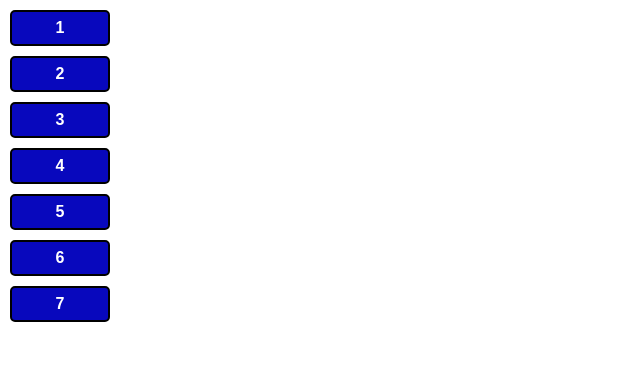
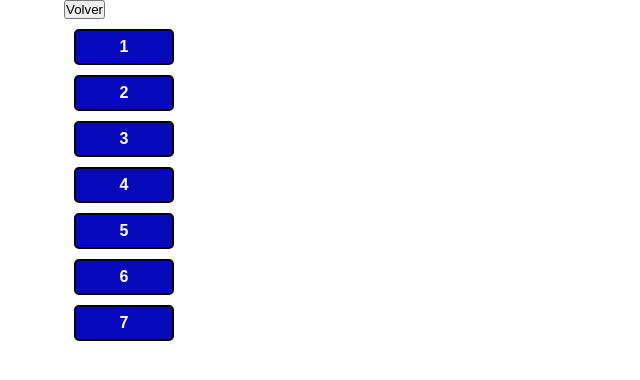
Before and after one commit to matiasarz/matiasarz-trabajaf, a React (Create React App) app: page /reposicion/pasillo/50/1 in a window 1280 px wide. Shown: the top 380 px of the page, without its empty margins (0-640 px from the left). Built offline with nearby package versions, Linux system fonts and the light colour scheme.

Commit message:
configuracion de rutas y comoponente buttonBack

```diff
--- a/src/App.css
+++ b/src/App.css
@@ -5,3 +5,7 @@
     font-family: sans-serif;
     box-sizing: border-box;
 }
+.mainContainer {
+    width: 90%;
+    margin: auto;
+}
--- a/src/App.jsx
+++ b/src/App.jsx
@@ -1,31 +1,30 @@
 import "./App.css";
+import { BrowserRouter, Routes, Route } from "react-router-dom";
+import Inicio from "./routes/Inicio";
 import PulmonContainer from "./components/pulmonContainer/PulmonContainer";
-
-import { BrowserRouter, Routes, Route } from "react-router-dom";
 import PasilloContainer from "./components/pasilloContainer/PasilloContainer";
 import RackContainer from "./components/rackContainer/RackContainer";
-import Inicio from "./routes/Inicio";
 import NotFound from "./components/NotFound404/NotFound";
 
 const App = () => {
     return (
-        <div>
+        <main className="mainContainer">
             <BrowserRouter>
                 <Routes>
                     <Route path="/" element={<Inicio />} />
                     <Route path="/reposicion" element={<PulmonContainer />} />
                     <Route
-                        path="reposicion/pasillo/:id"
+                        path="/reposicion/pasillo/:id"
                         element={<PasilloContainer />}
                     />
                     <Route
-                        path="reposicion/pasillo/:num/:id"
+                        path="/reposicion/pasillo/:num/:id"
                         element={<RackContainer />}
                     />
                     <Route path="*" element={<NotFound />} />
                 </Routes>
             </BrowserRouter>
-        </div>
+        </main>
     );
 };
 
--- a/src/components/NotFound404/NotFound.jsx
+++ b/src/components/NotFound404/NotFound.jsx
@@ -1,5 +1,12 @@
+import ButtonBack from "../buttonBack/ButtonBack";
+
 const NotFound = () => {
-    return <h1>Esta pagina esta en mantinimiento, se resolvera pronto</h1>;
+    return (
+        <>
+            <ButtonBack to="/" />
+            <h1>Esta pagina esta en mantinimiento, se resolvera pronto</h1>
+        </>
+    );
 };
 
 export default NotFound;
--- /dev/null
+++ b/src/components/buttonBack/ButtonBack.jsx
@@ -0,0 +1,12 @@
+import React from "react";
+import { Link } from "react-router-dom";
+
+const ButtonBack = ({ to }) => {
+    return (
+        <Link to={to}>
+            <button>Volver</button>
+        </Link>
+    );
+};
+
+export default ButtonBack;
--- a/src/components/pasilloContainer/PasilloContainer.jsx
+++ b/src/components/pasilloContainer/PasilloContainer.jsx
@@ -2,6 +2,7 @@ import { Link, useParams } from "react-router-dom";
 import { getData } from "../pulmonContainer/PulmonContainer";
 import { useState, useEffect } from "react";
 import "./PasilloContainer.css";
+import ButtonBack from "../buttonBack/ButtonBack";
 
 const PasilloContainer = () => {
     const [data, setData] = useState([]);
@@ -22,6 +23,7 @@ const PasilloContainer = () => {
 
     return (
         <div>
+            <ButtonBack to="/reposicion" />
             <h1>PasilloContainer</h1>
             <div className="pasilloContainer">
                 {pasillo.map((item, index) => (
--- a/src/components/pulmonContainer/PulmonContainer.jsx
+++ b/src/components/pulmonContainer/PulmonContainer.jsx
@@ -1,4 +1,5 @@
 import { useEffect, useState } from "react";
+import ButtonBack from "../buttonBack/ButtonBack";
 import PulmonItem from "../pulmonItem/PulmonItem";
 import "./PulmonContainer.css";
 
@@ -15,6 +16,7 @@ const PulmonContainer = () => {
 
     return (
         <div>
+            <ButtonBack to="/" />
             <h1>Pulmon</h1>
             <div className="pulmonItemContainer">
                 {data.map((item) => (
--- a/src/components/rackContainer/RackContainer.jsx
+++ b/src/components/rackContainer/RackContainer.jsx
@@ -2,9 +2,11 @@ import { useParams } from "react-router-dom";
 import { useState, useEffect } from "react";
 import { getData } from "../pulmonContainer/PulmonContainer";
 import RackItem from "../rackItem/RackItem";
+import ButtonBack from "../buttonBack/ButtonBack";
 
 const RackContainer = () => {
     const [data, setData] = useState([]);
+    const [route, setRoute] = useState(0);
 
     const { id } = useParams();
 
@@ -12,21 +14,31 @@ const RackContainer = () => {
         getData("http://localhost:3000/data.json")
             .then((res) => res.json())
             .then((data) => {
+                let idRoute = data.find((item) =>
+                    item.pasillo.includes(parseInt(id))
+                );
+
                 let filtro = data.reduce((acc, item) => {
                     acc.push(item.rack);
                     return acc.flat().filter((item) => item.pasillo == id);
                 }, []);
+
                 let rack = filtro.map((item) => item.racks);
+
                 setData(rack.flat());
+                setRoute(idRoute.pulmon);
             });
     }, [id]);
 
     return (
-        <ul>
-            {data.map((item) => (
-                <RackItem key={item} rack={item} />
-            ))}
-        </ul>
+        <>
+            <ButtonBack to={`/reposicion/pasillo/${route}`} />
+            <ul>
+                {data.map((item) => (
+                    <RackItem key={item} rack={item} />
+                ))}
+            </ul>
+        </>
     );
 };
 
```
Also changed, not shown: src/index.js (+7 -7 lines).
